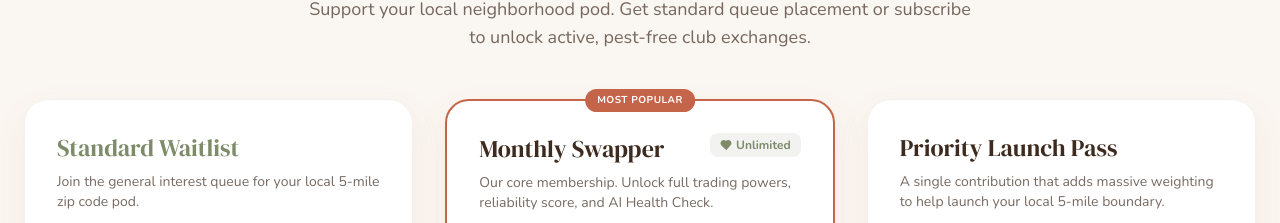
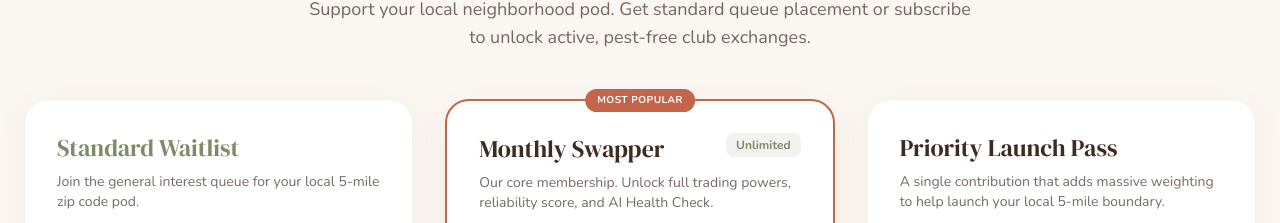
Before and after one commit to BagetAI/baget-leafline, a Next.js app: page / in a window 1280 px wide. Shown: the part 1073-1296 px from the top of the page. Built offline with nearby package versions, Linux system fonts and the light colour scheme; no server answers.

Commit message:
feat: website generated by baget.ai

```diff
--- a/app/page.tsx
+++ b/app/page.tsx
@@ -1,7 +1,7 @@
 "use client";
 
 import { useState, useEffect } from "react";
-import { Leaf, ShieldCheck, MapPin, Star, ChevronRight, Loader2, Sparkles, AlertCircle, Heart } from "lucide-react";
+import { Leaf, ShieldCheck, MapPin, Star, ChevronRight, Loader2, Sparkles, AlertCircle } from "lucide-react";
 import { motion } from "framer-motion";
 
 export default function LandingPage() {
@@ -15,7 +15,7 @@ export default function LandingPage() {
   const [signupCount, setSignupCount] = useState<number | null>(null);
 
   const DATABASE_ID = "bdd20dba-d6c6-4362-a9d2-e49e2921613c";
-  const SUBSCRIPTION_URL = "https://app.baget.ai/api/platform/v1/pay/61bc91c3-78ee-45d3-bc1a-8bba4944ca4f";
+  const SUBSCRIPTION_URL = "https://app.baget.ai/api/platform/v1/pay/e3b3d3f4-9f93-4ecf-bcb4-0a94665cde93";
   const PRIORITY_PASS_URL = "https://app.baget.ai/api/platform/v1/pay/bcab44c7-4603-4e51-b0cc-99eb9939a922";
 
   useEffect(() => {
@@ -174,7 +174,7 @@ export default function LandingPage() {
               <div className="flex justify-between items-start mb-2">
                 <h3 className="text-2xl font-heading text-[#3D2B1F]">Monthly Swapper</h3>
                 <span className="bg-[#7D8B69]/10 text-[#7D8B69] text-xs font-bold px-2.5 py-1 rounded-lg flex items-center gap-1">
-                  <Heart size={12} className="fill-[#7D8B69]" /> Unlimited
+                  Unlimited
                 </span>
               </div>
               <p className="text-sm text-[#3D2B1F]/70 mb-6">
```
